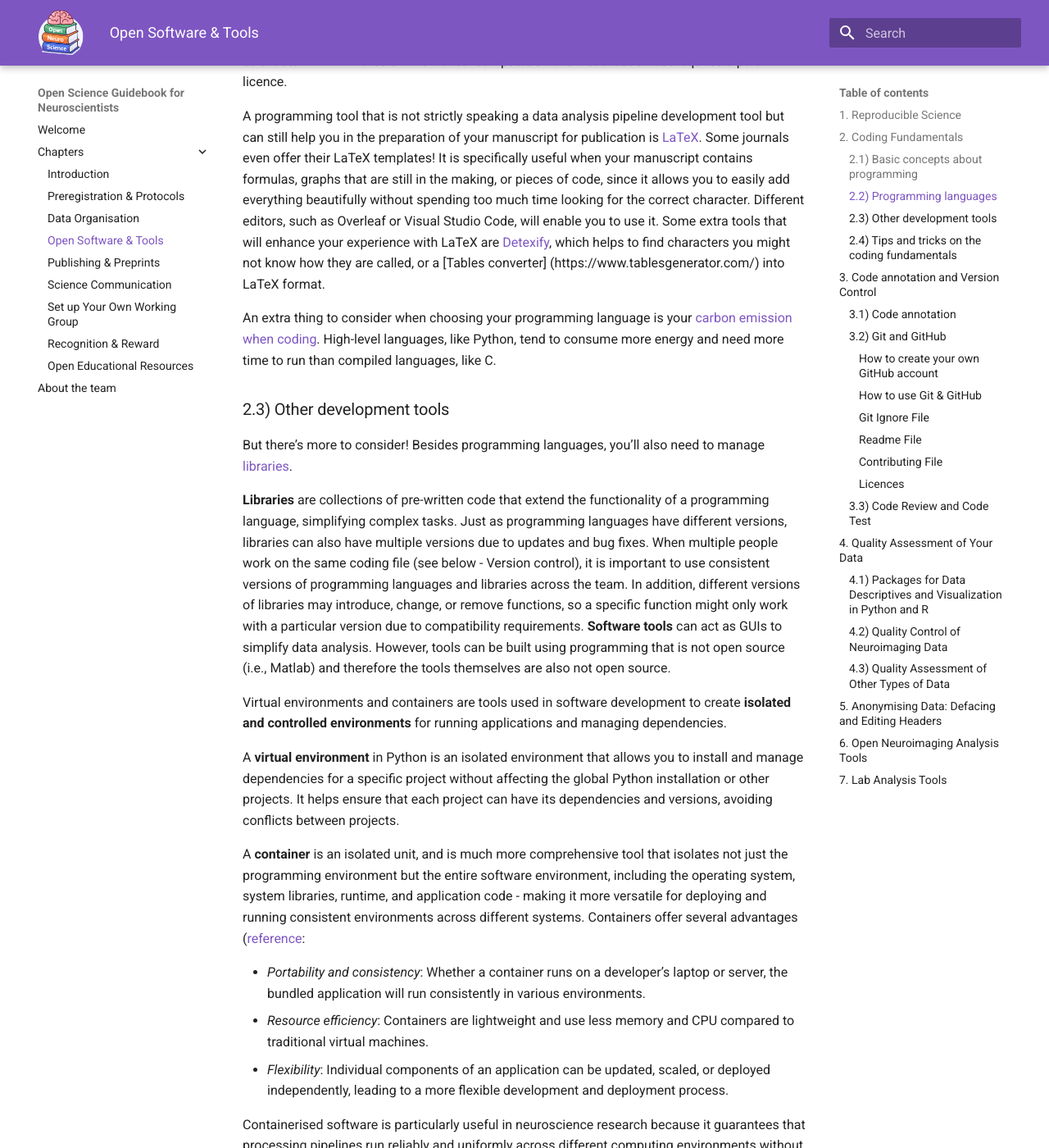
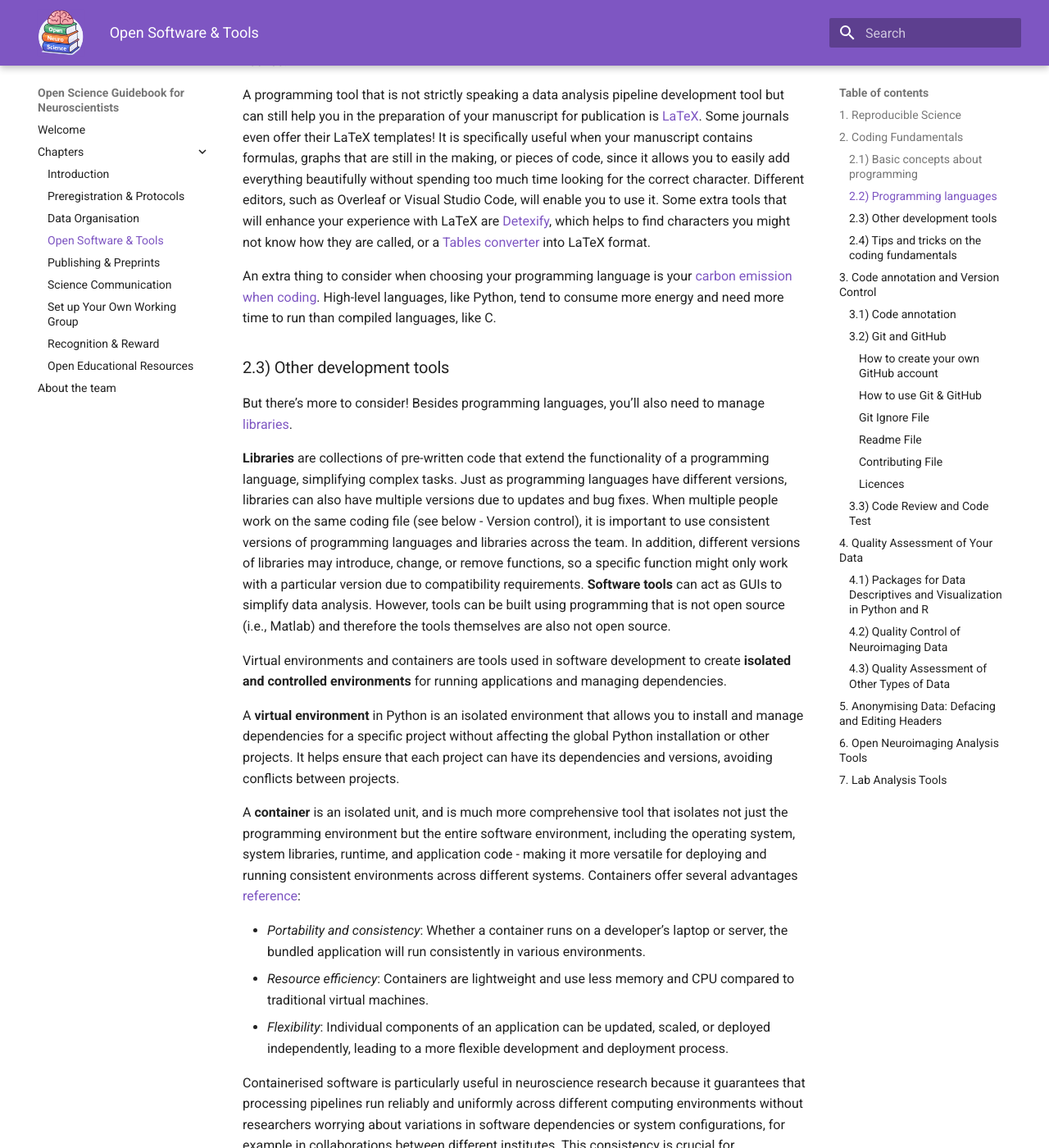
Before and after one commit to ANW-Open-Science/Open-Science-Guidebook-for-Neuroscientists, an MkDocs documentation site: the page built from docs/tabs/4-open_software_tools.md, in a window 1280 px wide and 1400 px high, scrolled down 1905 px. Shown: the whole window at 82% size. Built offline with MkDocs 1.6.1 and Material for MkDocs 9.7.7, drawn with Linux system fonts in a browser that asks for light colours; emoji names are drawn with the system emoji font; some of the changed text lies outside the part shown.

Commit message:
Update 4-open_software_tools.md
fix hyperlinks

```diff
--- a/docs/tabs/4-open_software_tools.md
+++ b/docs/tabs/4-open_software_tools.md
@@ -17,7 +17,7 @@
 To address these issues, it is advisable to **use scripts for your methodology**. Scripts provide a record of all actions taken and parameters used, making it easier to reproduce and share your work with others. Fortunately, many software packages and pipelines also offer the option to execute commands directly through a terminal. For instance, if properly installed, FSL commands can run from the terminal. To learn more about this, consult the log files or documentation specific to the tool you are using.
 
 ### 2.2) Programming languages
-In programming, just as in everyday life, a wide array of languages are available for writing your scripts—more than you might imagine! Check out the [List of programming languages - Wikipedia](https://en.wikipedia.org/wiki/List_of_programming_languages. The most commonly used languages for data analysis in neuroscience are **Bash, C++, Python, MATLAB, and R**. An additional language that can help with your publication manuscript is **LaTeX**. The choice of language often depends on your personal preferences and the specific needs of your project. In this section, we outline the main differences between these languages, discuss Open Science-related considerations, and offer tips for maximizing the benefits of each.
+In programming, just as in everyday life, a wide array of languages are available for writing your scripts—more than you might imagine! Check out the [List of programming languages - Wikipedia](https://en.wikipedia.org/wiki/List_of_programming_languages). The most commonly used languages for data analysis in neuroscience are **Bash, C++, Python, MATLAB, and R**. An additional language that can help with your publication manuscript is **LaTeX**. The choice of language often depends on your personal preferences and the specific needs of your project. In this section, we outline the main differences between these languages, discuss Open Science-related considerations, and offer tips for maximizing the benefits of each.
 
 [Bash](https://www.gnu.org/software/bash/) is excellent for automating command-line tasks and system administration. It enables you to execute and automate terminal commands and call various tools through scripts.
 
@@ -25,7 +25,7 @@
 
 [Python](https://www.python.org/), [MATLAB](https://nl.mathworks.com/products/matlab.html), and [R](https://www.r-project.org/about.html#:~:text=R%20is%20a%20language%20and,by%20John%20Chambers%20and%20colleagues.) are high-level languages, meaning they are easy to use, understand, portable, and independent from specific hardware. Python is a versatile and user-friendly programming language, making it an ideal choice for data analysis. R is designed specifically for statistical analysis and data visualisation, making it popular among statisticians and data scientists. MATLAB excels in numerical computation and visualisation but requires a paid licence.
 
-A programming tool that is not strictly speaking a data analysis pipeline development tool but can still help you in the preparation of your manuscript for publication is [LaTeX](https://www.latex-project.org/). Some journals even offer their LaTeX templates! It is specifically useful when your manuscript contains formulas, graphs that are still in the making, or pieces of code, since it allows you to easily add everything beautifully without spending too much time looking for the correct character. Different editors, such as Overleaf or Visual Studio Code, will enable you to use it. Some extra tools that will enhance your experience with LaTeX are [Detexify](https://detexify.kirelabs.org/classify.html), which helps to find characters you might not know how they are called, or a [Tables converter] (https://www.tablesgenerator.com/) into LaTeX format.
+A programming tool that is not strictly speaking a data analysis pipeline development tool but can still help you in the preparation of your manuscript for publication is [LaTeX](https://www.latex-project.org/). Some journals even offer their LaTeX templates! It is specifically useful when your manuscript contains formulas, graphs that are still in the making, or pieces of code, since it allows you to easily add everything beautifully without spending too much time looking for the correct character. Different editors, such as Overleaf or Visual Studio Code, will enable you to use it. Some extra tools that will enhance your experience with LaTeX are [Detexify](https://detexify.kirelabs.org/classify.html), which helps to find characters you might not know how they are called, or a [Tables converter](https://www.tablesgenerator.com/) into LaTeX format.
 
 An extra thing to consider when choosing your programming language is your [carbon emission when coding](https://datascience.aero/green-programming-reducing-your-carbon-emissions-when-coding/). High-level languages, like Python, tend to consume more energy and need more time to run than compiled languages, like C.
 
@@ -38,7 +38,7 @@
 
 A **virtual environment** in Python is an isolated environment that allows you to install and manage dependencies for a specific project without affecting the global Python installation or other projects. It helps ensure that each project can have its dependencies and versions, avoiding conflicts between projects.
 
-A **container** is an isolated unit, and is much more comprehensive tool that isolates not just the programming environment but the entire software environment, including the operating system, system libraries, runtime, and application code - making it more versatile for deploying and running consistent environments across different systems. Containers offer several advantages ([reference](https://www.ibm.com/think/insights/the-benefits-of-containerization-and-what-it-means-for-you):
+A **container** is an isolated unit, and is much more comprehensive tool that isolates not just the programming environment but the entire software environment, including the operating system, system libraries, runtime, and application code - making it more versatile for deploying and running consistent environments across different systems. Containers offer several advantages [reference](https://www.ibm.com/think/insights/the-benefits-of-containerization-and-what-it-means-for-you):
 
 - _Portability and consistency_: Whether a container runs on a developer’s laptop or server, the bundled application will run consistently in various environments.
 - _Resource efficiency_: Containers are lightweight and use less memory and CPU compared to traditional virtual machines.
@@ -73,7 +73,7 @@
 - Annotate your code using [Docstrings](https://en.wikipedia.org/wiki/Docstring)
 - Leave useful comments throughout the script to help others understand your code (i.e., what does a function do?). Avoid unnecessary comments (i.e., if the function’s role is already evident from the function name).
 
-To help get you started, you can check out these (script templates)[https://github.com/marbarrantescepas/script-templates], guidance, and examples. This tool is also useful for formatting your code (and making it beautiful!) - [Black Vercel](https://black.readthedocs.io/en/latest/).
+To help get you started, you can check out these [script templates](https://github.com/marbarrantescepas/script-templates), guidance, and examples. This tool is also useful for formatting your code (and making it beautiful!) - [Black Vercel](https://black.readthedocs.io/en/latest/).
 
 ### 3.2) Git and GitHub
 [Version control](https://book.the-turing-way.org/reproducible-research/vcs) is a method used to document and manage changes to a file or collection of files over time. It allows you and your collaborators to monitor the history of revisions, review modifications, and revert to previous versions when necessary. This is useful, especially when working together on a script. The most prevalent version control system that can help with that is Git.
@@ -86,7 +86,7 @@
 To create a GitHub account, link it with Git on your local machine, and verify the connection, follow these steps:
 
 1. Create a GitHub Account:
-- Go to (github.com)[github.com] and click **Sign up**.
+- Go to [github.com](github.com) and click **Sign up**.
 - Enter your email, password, and username. Then verify your email when prompted.
 - After completing the sign-up steps, your account will be created.
 
```
